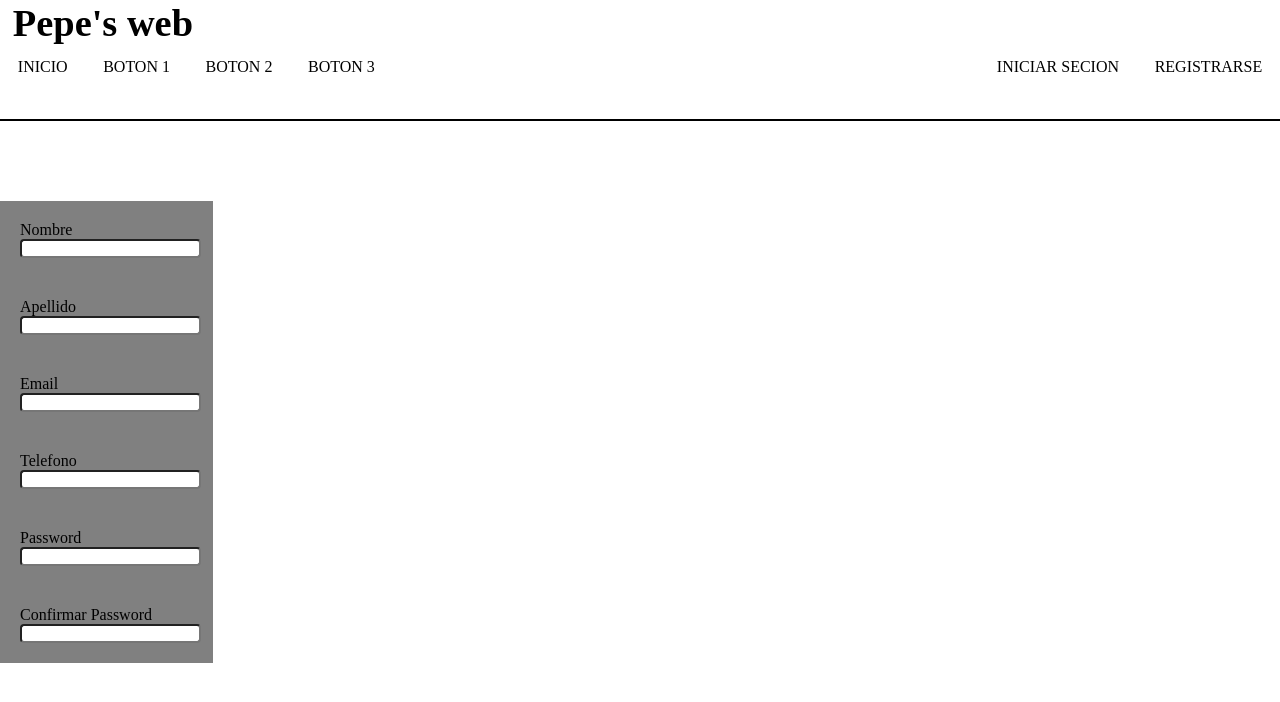
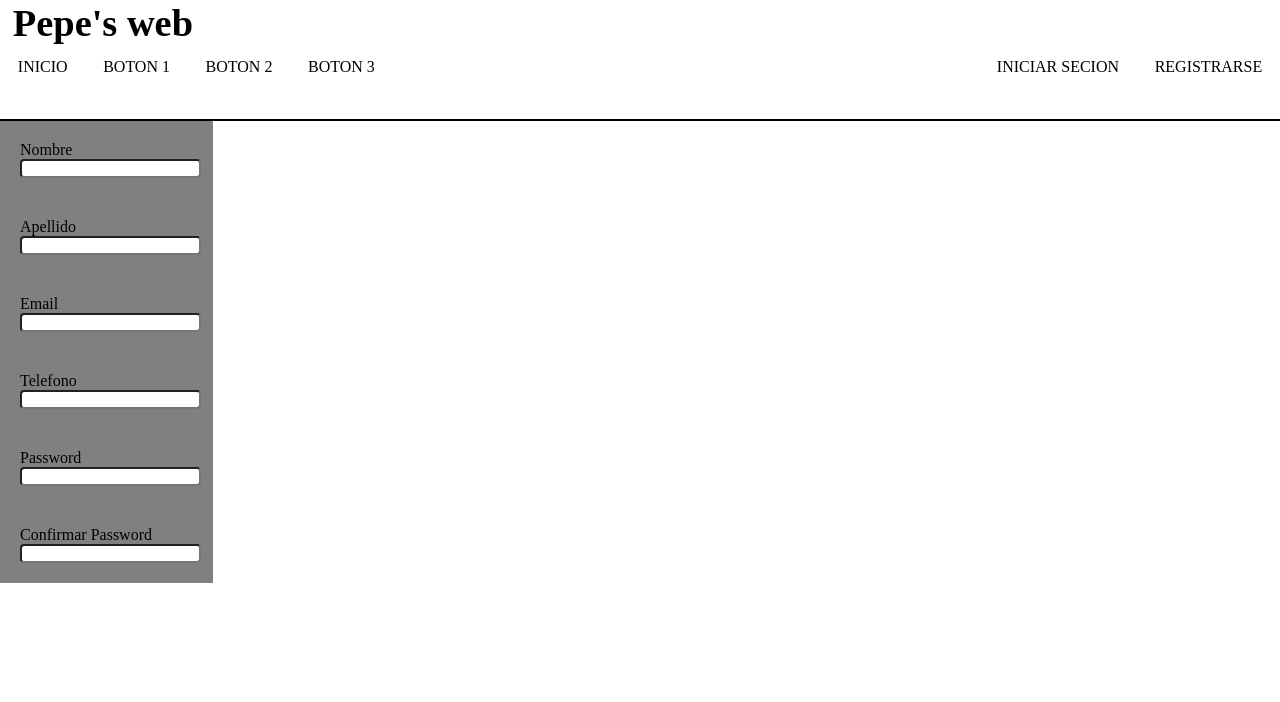
Before and after one commit to NahuSreb/PepesWeb, a React (Create React App) app: page / in a window 1280 px wide. Shown: the top 702 px of the page. Built offline with nearby package versions, Linux system fonts and the light colour scheme.

Commit message:
index.js_Fixed

```diff
--- a/public/index.html
+++ b/public/index.html
@@ -15,14 +15,10 @@
 </head>
 
 <body>
-  <head>
-<div id="navBar"></div>
-  </head>
 
-  <main>
-    <noscript>You need to enable JavaScript to run this app.</noscript>
-    <div id="root"></div>
-  </main>
+  <noscript>You need to enable JavaScript to run this app.</noscript>
+  <div id="root"></div>
+
 </body>
 
 </html>
--- a/src/App.js
+++ b/src/App.js
@@ -1,23 +1,16 @@
-import logo from './logo.svg';
 import './App.css';
+import Registro from './Registro'
+import NavBar from './NavBar'
 
 function App() {
   return (
-    <div className="App">
-      <header className="App-header">
-        <img src={logo} className="App-logo" alt="logo" />
-        <p>
-          Edit <code>src/App.js</code> and save to reload.
-        </p>
-        <a
-          className="App-link"
-          href="https://reactjs.org"
-          target="_blank"
-          rel="noopener noreferrer"
-        >
-          Learn React
-        </a>
+    <div>
+      <header>
+        <NavBar />
       </header>
+      <main>
+        <Registro />
+      </main>
     </div>
   );
 }
--- a/src/index.js
+++ b/src/index.js
@@ -1,25 +1,13 @@
 import React from 'react';
 import ReactDOM from 'react-dom';
-import Registro from './Registro';
-import NavBar from './NavBar';
+import App from './App';
+
 import reportWebVitals from './reportWebVitals';
 
 ReactDOM.render(
   <React.StrictMode>
-    <Registro />
+    <App />
   </React.StrictMode>,
   document.getElementById('root')
 );
-
-ReactDOM.render(
-  <React.StrictMode>
-    <NavBar />
-  </React.StrictMode>,
-  document.getElementById('navBar')
-);
-
-
-// If you want to start measuring performance in your app, pass a function
-// to log results (for example: reportWebVitals(console.log))
-// or send to an analytics endpoint. Learn more: https://bit.ly/CRA-vitals
 reportWebVitals();
```
Also changed, not shown: src/logo.svg (deleted).
